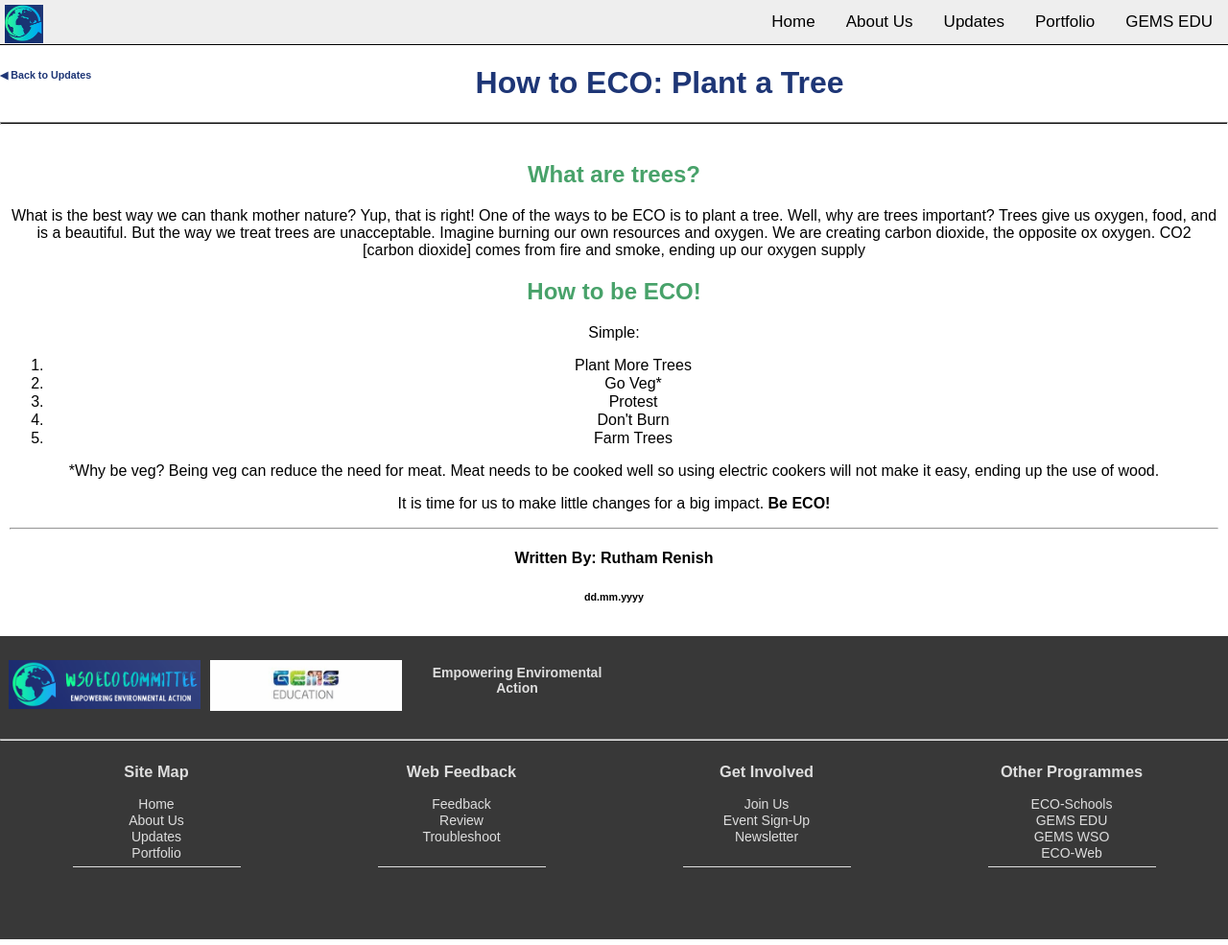
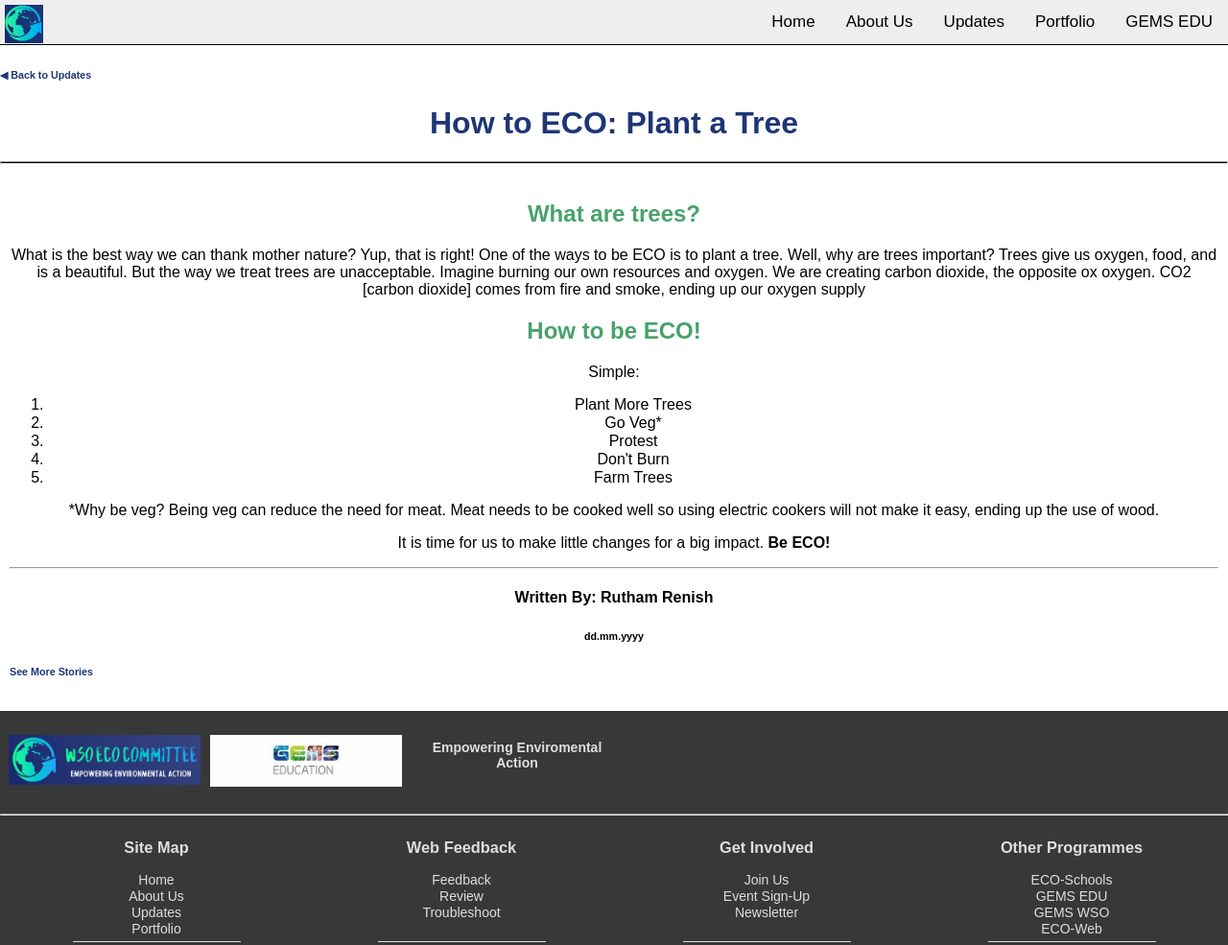
Before and after one commit to RuthPro2012/RuthPro2012.github.io, a plain HTML site: page updates/how-to-eco-plant-a-tree.html in a window 1280 px wide. Shown: the whole page at 96% size. Drawn offline with Linux system fonts and the light colour scheme; files whose address does not match are found by name.

Commit message:
Added back button to center and a new load stories button

```diff
--- a/css/style.css
+++ b/css/style.css
@@ -71,7 +71,6 @@ button:hover{
 
 .backbutton {
   text-align: left;
-  float: left;
 }
 
 .navbar {
--- a/updates/how-to-eco-plant-a-tree.html
+++ b/updates/how-to-eco-plant-a-tree.html
@@ -50,6 +50,7 @@ electric cookers will not make it easy, ending up the use of wood.</p>
       <hr>
       <h4>Written By: Rutham Renish</h4>
       <h6>dd.mm.yyyy</h6>
+      <h6 class="backbutton"><a href="/updates/">See More Stories</a></h6>
     </div>
     <footer>
       <div class="container">
```
Also changed, not shown: updates/newsletter.html (+1 -0 lines), updates/welcome-to-eco-web.html (+1 -0 lines).
